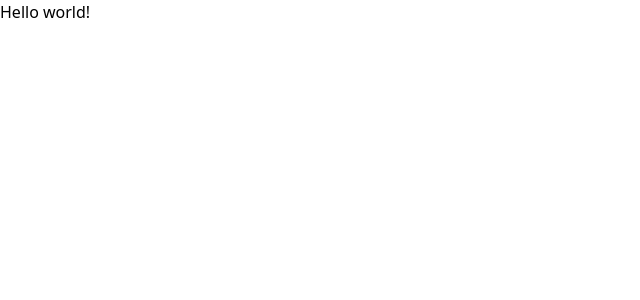
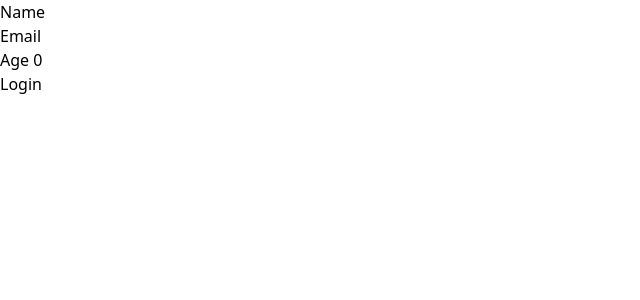
Before and after one commit to InshutiSouvede/user-profile, a React (Vite) app: page / in a window 1280 px wide. Shown: the top 300 px of the page, without its empty margins (0-640 px from the left). Built offline with nearby package versions, Linux system fonts and the light colour scheme.

Commit message:
create user reduce and consume it with useSelector

```diff
--- a/src/App.jsx
+++ b/src/App.jsx
@@ -1,7 +1,20 @@
+import Login from "./components/Login";
+import Profile from "./components/Profile";
+import { Provider } from "react-redux";
+import { configureStore } from "@reduxjs/toolkit";
+import userReducer from "./features/user";
+const store = configureStore({
+  reducer:{
+    user:userReducer
+  }
+})
 export default function App() {
   return (
-    <h1 className="text-3xl font-bold underline">
-      Hello world!
-    </h1>
-  )
+    <Provider store ={store}>
+    <div className="text-center">
+      <Profile />
+      <Login />
+    </div>
+    </Provider>
+  );
 }
--- /dev/null
+++ b/src/components/Login.jsx
@@ -0,0 +1,13 @@
+import React from 'react';
+
+function Login(props) {
+    return (
+        <div>
+            <button className='border-cyan-900'>
+                Login
+            </button>
+        </div>
+    );
+}
+
+export default Login;
--- /dev/null
+++ b/src/components/Profile.jsx
@@ -0,0 +1,14 @@
+import React from 'react';
+import { useSelector } from 'react-redux';
+function Profile(props) {
+    const user = useSelector((state)=>state.user.value)
+    return (
+        <div>
+            <p>Name {user.name} </p>
+            <p>Email {user.email}</p>
+            <p>Age {user.age}</p>
+        </div>
+    );
+}
+
+export default Profile;
--- /dev/null
+++ b/src/features/user.js
@@ -0,0 +1,12 @@
+import { createSlice } from "@reduxjs/toolkit";
+const userSlice = createSlice({
+    name:"user",
+    initialState: {value:{name:'',age:0,email:""}},
+    reducers:{
+        login: (state,action)=>{
+            state.value =  action.payload
+        }
+    }
+})
+// export {login} = userSlice.actions
+export default userSlice.reducer
```
